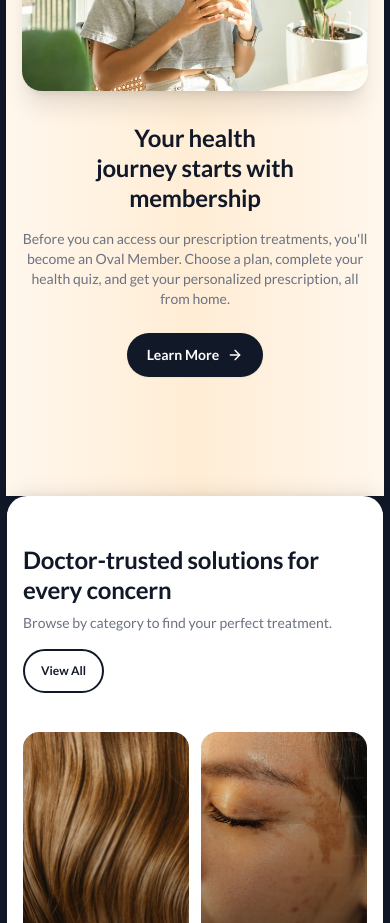
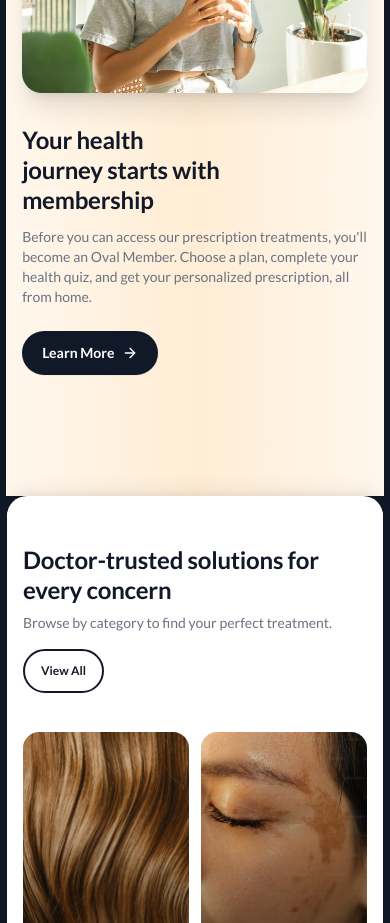
Before and after one commit to AffinityPartners/oval, a Next.js app: page / in a window 390 px wide. Shown: the part 2700-3623 px from the top of the page. Built offline with nearby package versions, Linux system fonts and the light colour scheme.

Commit message:
style: align membership section text to match other sections on mobile
- Changed from center-aligned to left-aligned on mobile
- Consistent margin below heading (mb-3 on mobile)
- Removed mx-auto from paragraph for left alignment
- Matches PrescriptionCareSection and WhyChooseOvalSection styling

```diff
--- a/src/app/page.tsx
+++ b/src/app/page.tsx
@@ -406,22 +406,21 @@ function MembershipJourneySection() {
             />
           </motion.div>
 
-          {/* Right Content - Membership benefits */}
+          {/* Right Content - Membership benefits (left-aligned to match other sections) */}
           <motion.div
             initial={{ opacity: 0, y: 20 }}
             whileInView={{ opacity: 1, y: 0 }}
             viewport={{ once: true }}
             transition={{ duration: 0.6 }}
-            className="text-center lg:text-left"
           >
-            <h2 className="text-2xl sm:text-3xl md:text-4xl lg:text-5xl font-bold text-gray-900 mb-4 md:mb-8 leading-tight">
+            <h2 className="text-2xl sm:text-3xl md:text-4xl lg:text-5xl font-bold text-gray-900 mb-3 md:mb-8 leading-tight">
               Your health
               <br />
               journey starts with
               <br />
               membership
             </h2>
-            <p className="text-gray-500 mb-6 md:mb-10 max-w-md mx-auto lg:mx-0 text-sm md:text-lg">
+            <p className="text-gray-500 mb-6 md:mb-10 max-w-xl text-sm md:text-lg">
               Before you can access our prescription treatments, you&apos;ll
               become an Oval Member. Choose a plan, complete your health quiz,
               and get your personalized prescription, all from home.
```
